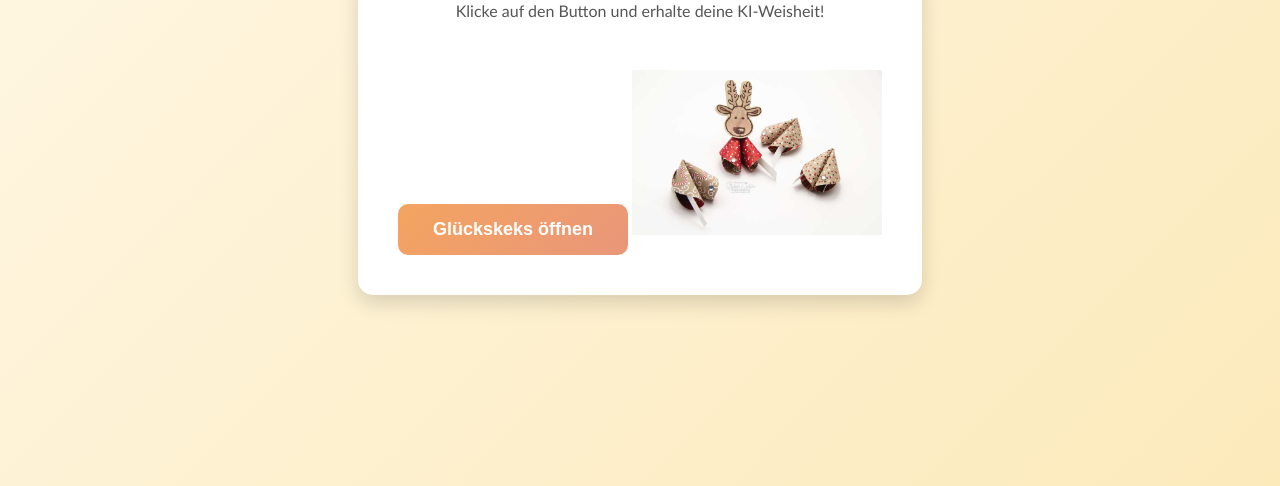
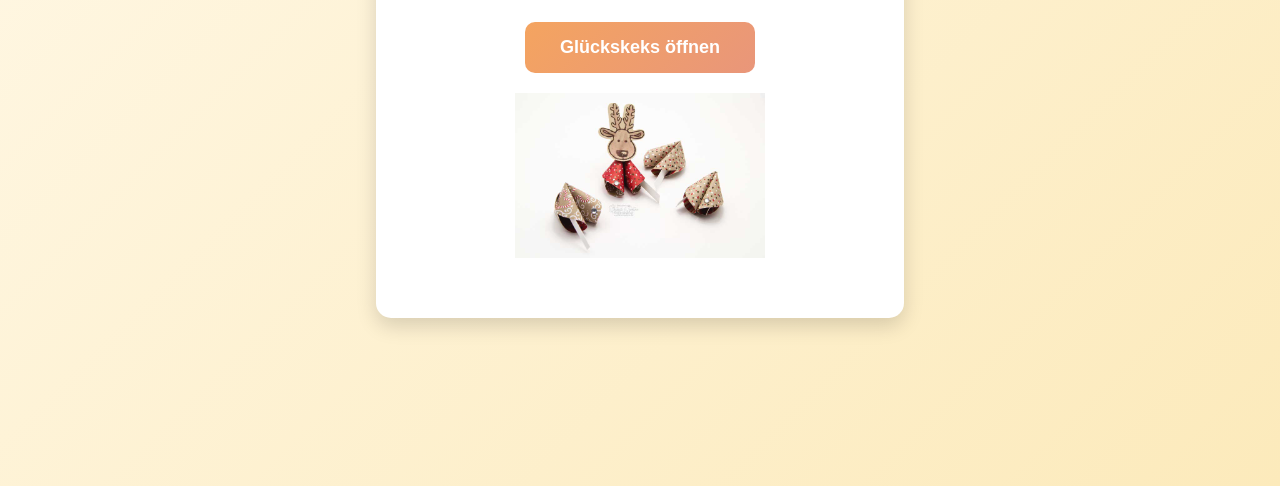
Before and after one commit to cvog1309/Ki-Keks, a plain HTML site: page index.html in a window 1280 px wide. Shown: the part 314-800 px from the top of the page. Drawn offline with Linux system fonts and the light colour scheme.

Commit message:
Update index.html

```diff
--- a/index.html
+++ b/index.html
@@ -42,6 +42,8 @@
       color: #fff;
       font-weight: bold;
       transition: transform 0.2s, box-shadow 0.2s;
+      display: block;          /* sorgt für Untereinander */
+      margin: 20px auto;       /* zentriert horizontal */
     }
     button:hover {
       transform: scale(1.05);
@@ -71,8 +73,9 @@
       100% { transform: translateX(-50%) translateY(0); opacity: 1; }
     }
     img {
-      margin-top: 25px;
-      width: 250px; /* größeres Bild */
+      display: block;          /* untereinander */
+      margin: 20px auto;       /* zentriert */
+      width: 250px;            /* größere Darstellung */
       opacity: 0.95;
     }
   </style>
```
